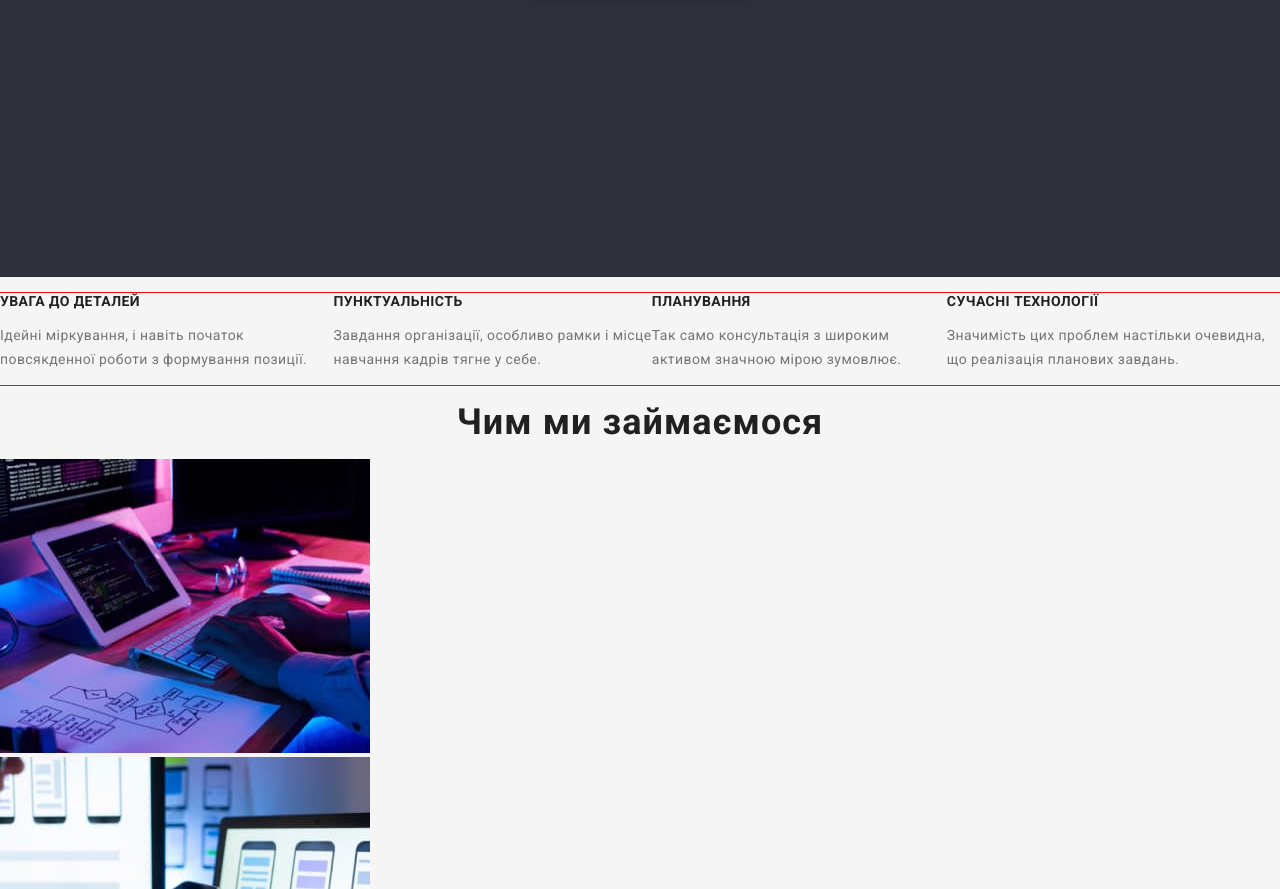
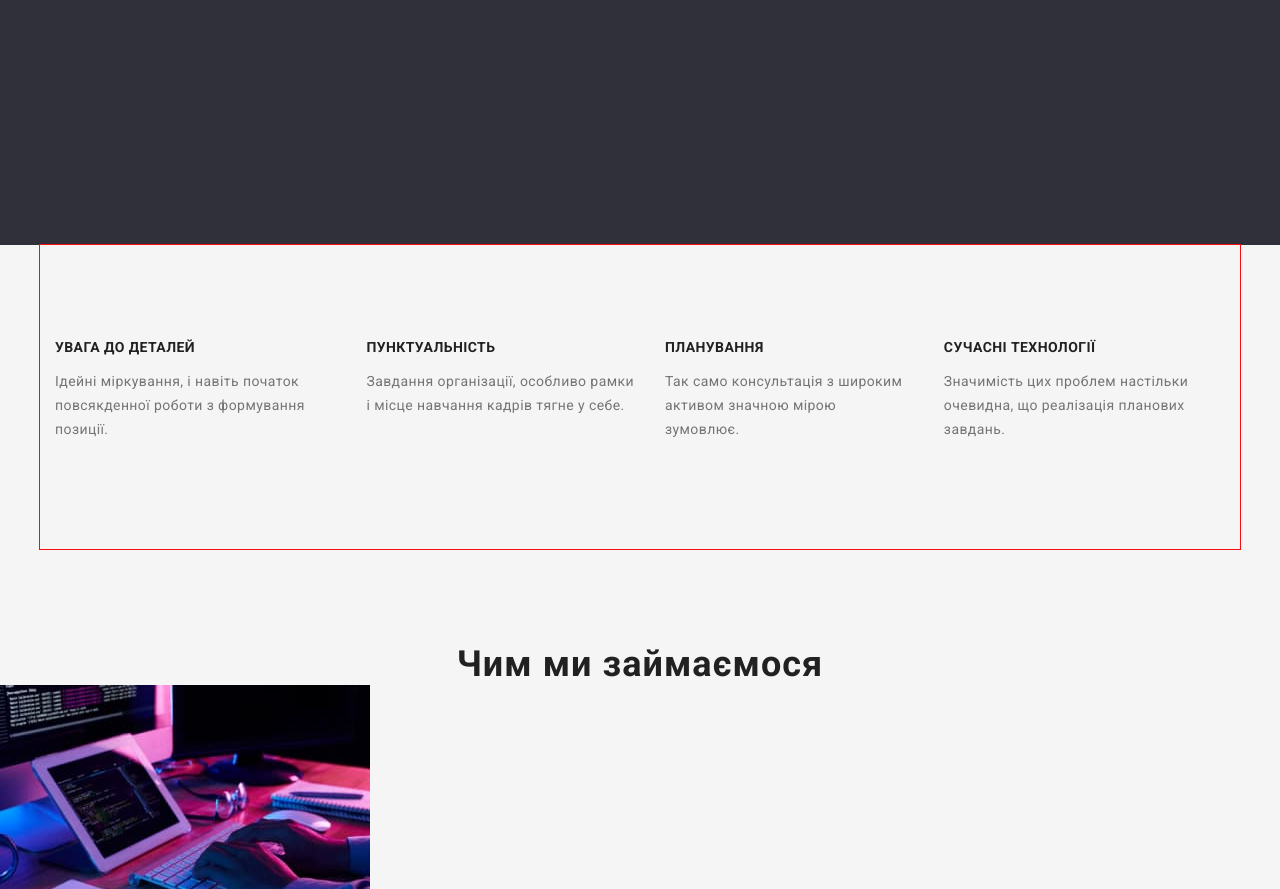
Before and after one commit to M23Fox/goit-markup-hw-03, a plain HTML site: page index.html in a window 1280 px wide. Shown: the part 473-1362 px from the top of the page. Drawn offline with nearby package versions, Linux system fonts and the light colour scheme.

Commit message:
позиціонування секції

```diff
--- a/css/styles-index.css
+++ b/css/styles-index.css
@@ -14,6 +14,7 @@ a {
 ul{
     list-style-type: none;
     padding: 0;
+    margin: 0;
 
 }
 
@@ -39,8 +40,8 @@ button {
 
 .conteiner{
     width: 1200px;
+    padding: 0 15px;
     margin: 0;
-    padding: 0 15px;
 }
 
 
@@ -211,7 +212,10 @@ button {
 }
 
 /* Переваги */
-
+.section{
+    padding-top: 94px;
+    padding-bottom: 94px;
+}
 .visually-hidden {
     position: absolute;
     width: 1px;
@@ -231,8 +235,18 @@ button {
 
 }
 
+.benefits{
+    display: flex;
+    margin-left: auto;
+    margin-right: auto;
+}
 .benefits-list-conteiner{
     display: flex;
+    justify-content: space-between;
+}
+
+.benefits-list-conteiner .item +.item{
+   margin-left: 30px;
 }
 
 
--- a/index.html
+++ b/index.html
@@ -54,34 +54,36 @@
     <main>
 
         <section class="hero">
-            <h1 class="hero-title">Ефективні рішення для вашого бізнесу</h1>
-            <button type="button" class="hero-button">Замовити послугу</button>
+            <div class="conteiner">
+             <h1 class="hero-title">Ефективні рішення для вашого бізнесу</h1>
+             <button type="button" class="hero-button">Замовити послугу</button>
+            </div>
         </section>
 
-        <section class="benefits">
+        <section class="benefits section conteiner">
             <h2 class="visually-hidden">Переваги</h2>
             <div class="benefits-conteiner">
             <ul class="benefits-list-conteiner">
-                <li>
+                <li class="item">
                     <h3 class="benefits-titles">УВАГА ДО ДЕТАЛЕЙ</h3>
                     <p class="benefits-descr">Ідейні міркування, і навіть початок повсякденної роботи з формування позиції.</p>
                 </li>
-                <li>
+                <li class="item">
                     <h3 class="benefits-titles">ПУНКТУАЛЬНІСТЬ</h3>
                     <p class="benefits-descr">Завдання організації, особливо рамки і місце навчання кадрів тягне у себе.</p>
                 </li>
-                <li>
+                <li class="item">
                     <h3 class="benefits-titles">ПЛАНУВАННЯ</h3>
                     <p class="benefits-descr">Так само консультація з широким активом значною мірою зумовлює.</p>
                 </li>
-                <li>
+                <li class="item">
                     <h3 class="benefits-titles">СУЧАСНІ ТЕХНОЛОГІЇ</h3>
                     <p class="benefits-descr">Значимість цих проблем настільки очевидна, що реалізація планових завдань.</p>
                 </li>
             </ul>
             </div>
         </section>
-        <section class="work">
+        <section class="work section">
             <h2 class="title-second">Чим ми займаємося</h2>
             <ul>
                 <li>
@@ -95,7 +97,7 @@
                 </li>
             </ul>
         </section>
-        <section class="team">
+        <section class="team section">
             <h2 class="title-second">Наша команда</h2>
             <ul>
                 <li>
```
